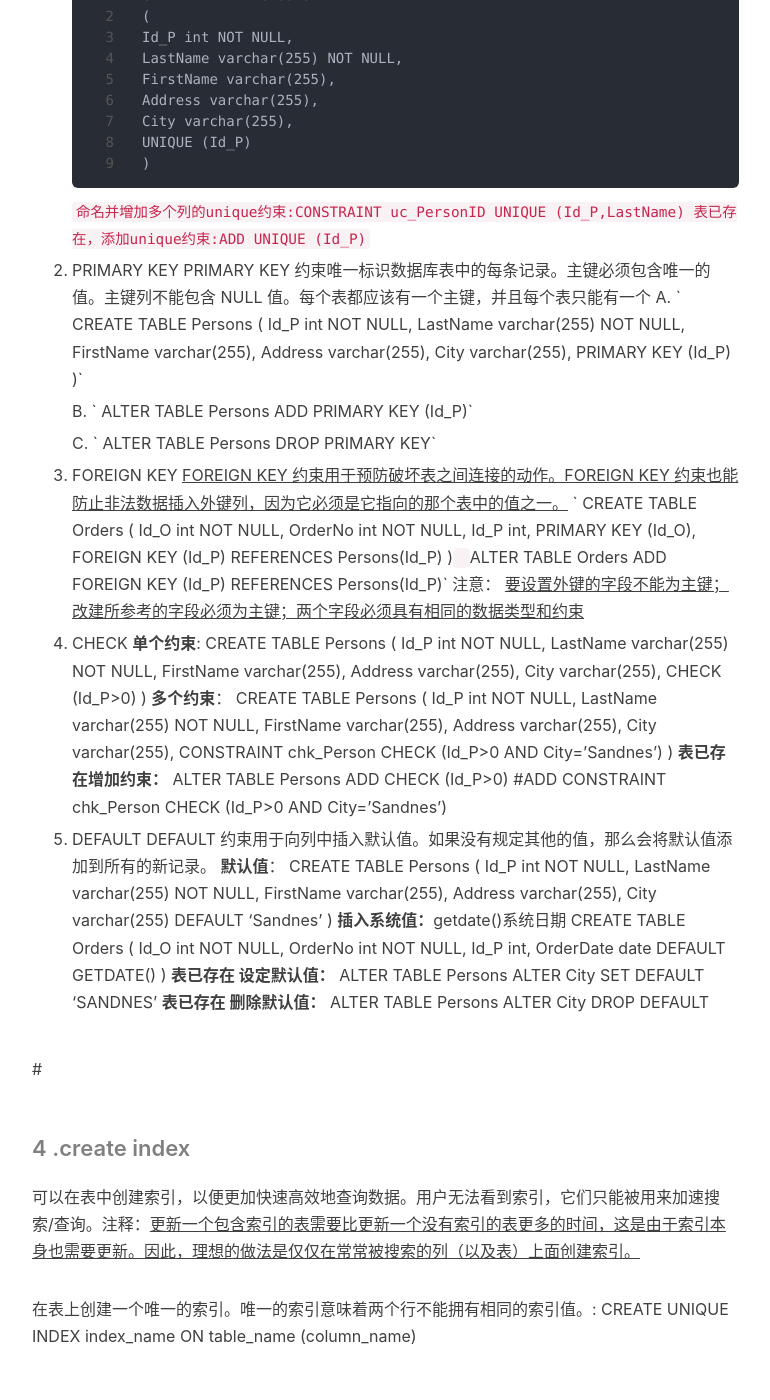
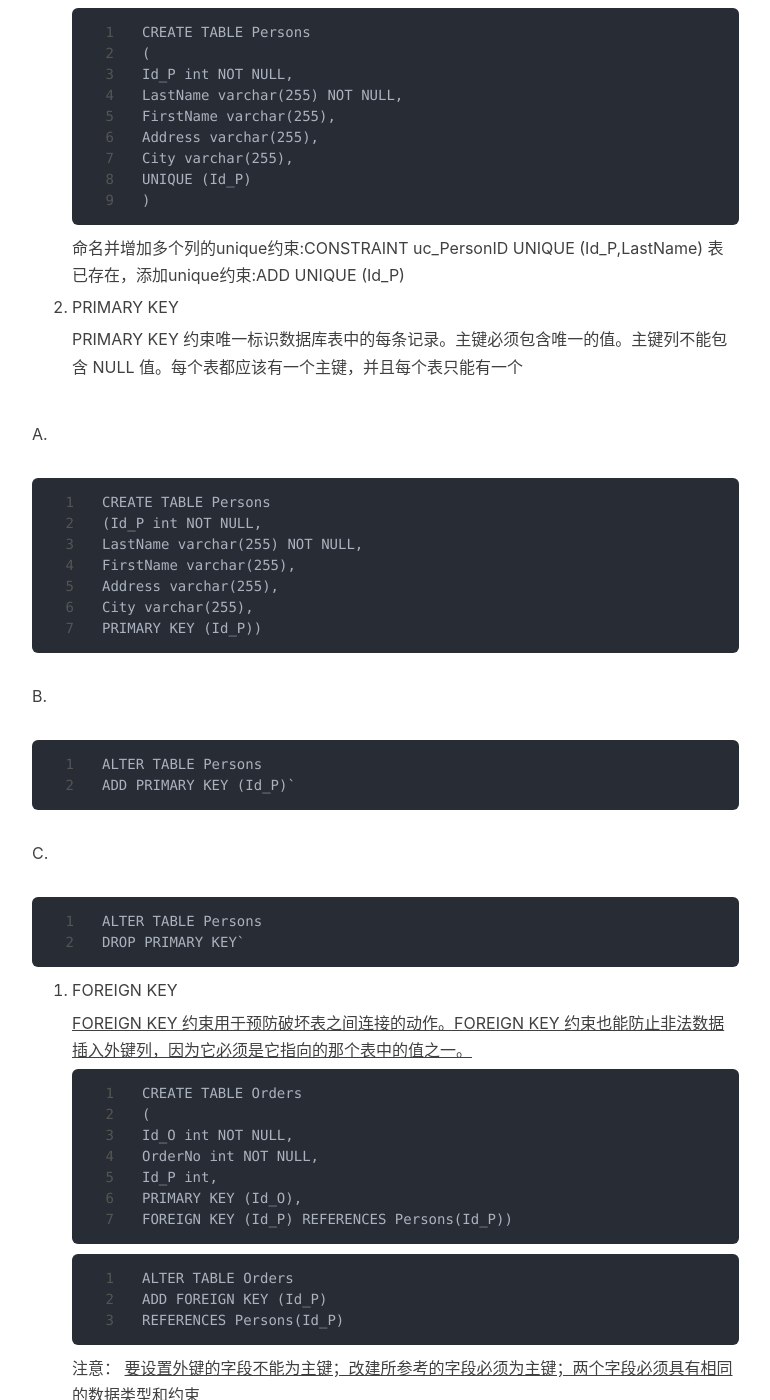
Before and after one commit to DengJunuestc/dxwufe.github.io, a Jekyll site: the page built from _posts/2019-12-17-sql学习基础3.md, in a window 1280 px wide and 1400 px high, scrolled down 1474 px. Shown: the whole window, without its empty margins (233-1003 px from the left). Built offline with Jekyll 4.4.1, drawn with Linux system fonts in a browser that asks for light colours; nearby versions of some CDN libraries; comment, search, counter and statistics services are not loaded; some of the changed text lies outside the part shown.

Commit message:
Update 2019-12-17-sql学习基础3.md

````diff
--- a/_posts/2019-12-17-sql学习基础3.md
+++ b/_posts/2019-12-17-sql学习基础3.md
@@ -43,6 +43,7 @@ City varchar(255)
 )
 ```
 2. UNIQUE
+
     UNIQUE 约束唯一标识数据库表中的每条记录。UNIQUE 和 PRIMARY KEY 约束均为列或列集合提供了唯一性的保证。PRIMARY KEY 拥有自动定义的 UNIQUE 约束。请注意，每个表可以有多个 UNIQUE 约束，但是每个表只能有一个 PRIMARY KEY 约束。
     MYSQL在某一列创建unique约束
 ```
@@ -56,50 +57,60 @@ City varchar(255),
 UNIQUE (Id_P)
 )
 ```
- `命名并增加多个列的unique约束:CONSTRAINT uc_PersonID UNIQUE (Id_P,LastName)
- 表已存在，添加unique约束:ADD UNIQUE (Id_P)`
+ 命名并增加多个列的unique约束:CONSTRAINT uc_PersonID UNIQUE (Id_P,LastName)
+ 表已存在，添加unique约束:ADD UNIQUE (Id_P)
 
 3. PRIMARY KEY
+
     PRIMARY KEY 约束唯一标识数据库表中的每条记录。主键必须包含唯一的值。主键列不能包含 NULL 值。每个表都应该有一个主键，并且每个表只能有一个
-  A.  `
+
+A.
+  ```
 CREATE TABLE Persons
-(
-Id_P int NOT NULL,
+(Id_P int NOT NULL,
 LastName varchar(255) NOT NULL,
 FirstName varchar(255),
 Address varchar(255),
 City varchar(255),
-PRIMARY KEY (Id_P)
-)`
+PRIMARY KEY (Id_P))
+```
 
-   B. `
+B.
+ ```
 ALTER TABLE Persons
 ADD PRIMARY KEY (Id_P)`
+```
 
-    C. `
+C.
+```
 ALTER TABLE Persons
 DROP PRIMARY KEY`
+```
 
-1. FOREIGN KEY
+4. FOREIGN KEY
+
       <u>  FOREIGN KEY 约束用于预防破坏表之间连接的动作。FOREIGN KEY 约束也能防止非法数据插入外键列，因为它必须是它指向的那个表中的值之一。</u>
-`
+```
 CREATE TABLE Orders
 (
 Id_O int NOT NULL,
 OrderNo int NOT NULL,
 Id_P int,
 PRIMARY KEY (Id_O),
-FOREIGN KEY (Id_P) REFERENCES Persons(Id_P)
-)`
-`
+FOREIGN KEY (Id_P) REFERENCES Persons(Id_P))
+```
+```
 ALTER TABLE Orders
 ADD FOREIGN KEY (Id_P)
-REFERENCES Persons(Id_P)`
+REFERENCES Persons(Id_P)
+```
 注意：
 <u>要设置外键的字段不能为主键；改建所参考的字段必须为主键；两个字段必须具有相同的数据类型和约束</u>
 
-1. CHECK
+5. CHECK
+
 **单个约束**:
+```
  CREATE TABLE Persons
 (
 Id_P int NOT NULL,
@@ -109,7 +120,10 @@ Address varchar(255),
 City varchar(255),
 CHECK (Id_P>0)
 )
+```
+
 **多个约束**：
+```
     CREATE TABLE Persons
 (
 Id_P int NOT NULL,
@@ -119,14 +133,21 @@ Address varchar(255),
 City varchar(255),
 CONSTRAINT chk_Person CHECK (Id_P>0 AND City='Sandnes')
 )
+```
+
 **表已存在增加约束：**
+```
     ALTER TABLE Persons
     ADD CHECK (Id_P>0)
 #ADD CONSTRAINT chk_Person CHECK (Id_P>0 AND City='Sandnes')
+```
 
-1. DEFAULT
+6. DEFAULT
+
     DEFAULT 约束用于向列中插入默认值。如果没有规定其他的值，那么会将默认值添加到所有的新记录。
+
 **默认值**：
+```
     CREATE TABLE Persons
 (
 Id_P int NOT NULL,
@@ -135,7 +156,11 @@ FirstName varchar(255),
 Address varchar(255),
 City varchar(255) DEFAULT 'Sandnes'
 )
-**插入系统值：**getdate()系统日期
+```
+
+**插入系统值：**
+getdate()系统日期
+```
 CREATE TABLE Orders
 (
 Id_O int NOT NULL,
@@ -143,13 +168,19 @@ OrderNo int NOT NULL,
 Id_P int,
 OrderDate date DEFAULT GETDATE()
 )
+```
+
 **表已存在 设定默认值：**
+```
 ALTER TABLE Persons
 ALTER City SET DEFAULT 'SANDNES'
+```
+
 **表已存在 删除默认值：**
+```
     ALTER TABLE Persons
 ALTER City DROP DEFAULT
-
+```
 #
 ####  4 .create index
 可以在表中创建索引，以便更加快速高效地查询数据。用户无法看到索引，它们只能被用来加速搜索/查询。注释：<u>更新一个包含索引的表需要比更新一个没有索引的表更多的时间，这是由于索引本身也需要更新。因此，理想的做法是仅仅在常常被搜索的列（以及表）上面创建索引。</u>
````
